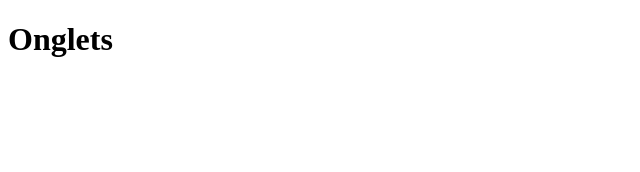
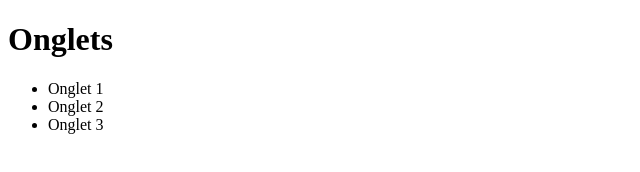
Before and after one commit to MMI-SAE-105/2023-r113-tp3-accordeons-PETIT-Hugo, a plain HTML site: page 05-onglets.html in a window 1280 px wide. Shown: the whole page, without its empty margins (0-640 px from the left). Drawn offline with Linux system fonts and the light colour scheme.

Commit message:
création des onglets

```diff
--- a/05-onglets.html
+++ b/05-onglets.html
@@ -11,5 +11,10 @@
     <div id="onglets" x-data="{
      ouvert : 1,
     }">
+    <ul role="tablist">
+      <li role="tab">Onglet 1</li>
+      <li role="tab">Onglet 2</li>
+      <li role="tab">Onglet 3</li>
+    </ul>
   </body>
 </html>
```
